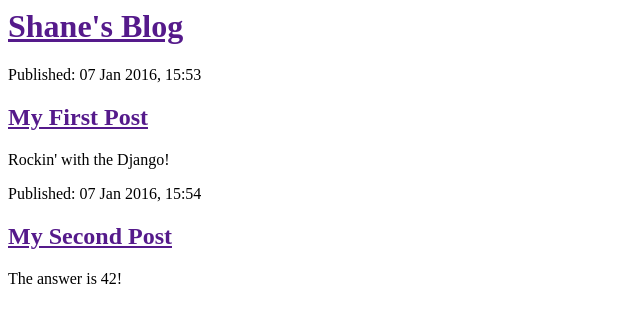
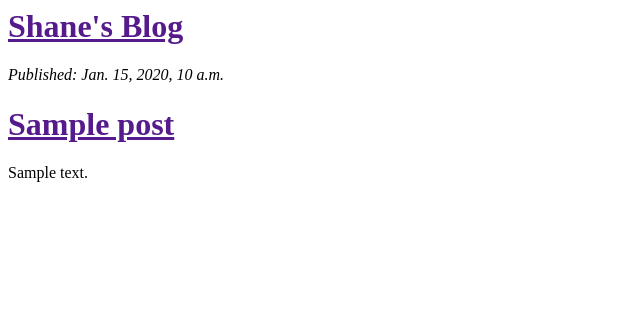
Before and after one commit to soconnor72/my-first-blog, a Django app: template blog/templates/blog/post_list.html in a window 1280 px wide. Shown: the top 323 px of the page, without its empty margins (0-640 px from the left). Run offline with Django 3.2, Linux system fonts and the light colour scheme; the template is opened without the code that fills it: values that come from a table or form of the project are taken from there, others are empty; tables that the repository leaves empty hold one stand-in row (values such as "Sample post").

Commit message:
Modified templates

```diff
--- a/blog/templates/blog/post_list.html
+++ b/blog/templates/blog/post_list.html
@@ -10,17 +10,13 @@
     <h1><a href="">Shane's Blog</a></h1>
     </div>
 
-    <div>
-    <p>Published: 07 Jan 2016, 15:53</p>
-    <h2><a href="">My First Post</a></h2>
-    <p>Rockin' with the Django!</p>
-    </div>
-
-    <div>
-    <p>Published: 07 Jan 2016, 15:54</p>
-    <h2><a href="">My Second Post</a></h2>
-    <p>The answer is 42!</p>
-    </div>
+    {% for post in posts %}
+        <div>
+        <p><i>Published: {{ post.published_date }}</i></p>
+        <h1><a href="">{{ post.title }}</a></h1>
+        <p>{{ post.text|linebreaks }}</p>
+        </div>
+    {% endfor %}
 
 </body>
 </html>
--- a/blog/views.py
+++ b/blog/views.py
@@ -1,5 +1,8 @@
 from django.shortcuts import render
+from django.utils import timezone
+from .models import Post
 
 # Create your views here.
 def post_list(request):
-    return render(request, 'blog/post_list.html', {})
+    posts = Post.objects.filter(published_date__lte=timezone.now()).order_by('published_date')
+    return render(request, 'blog/post_list.html', {'posts': posts})
```
